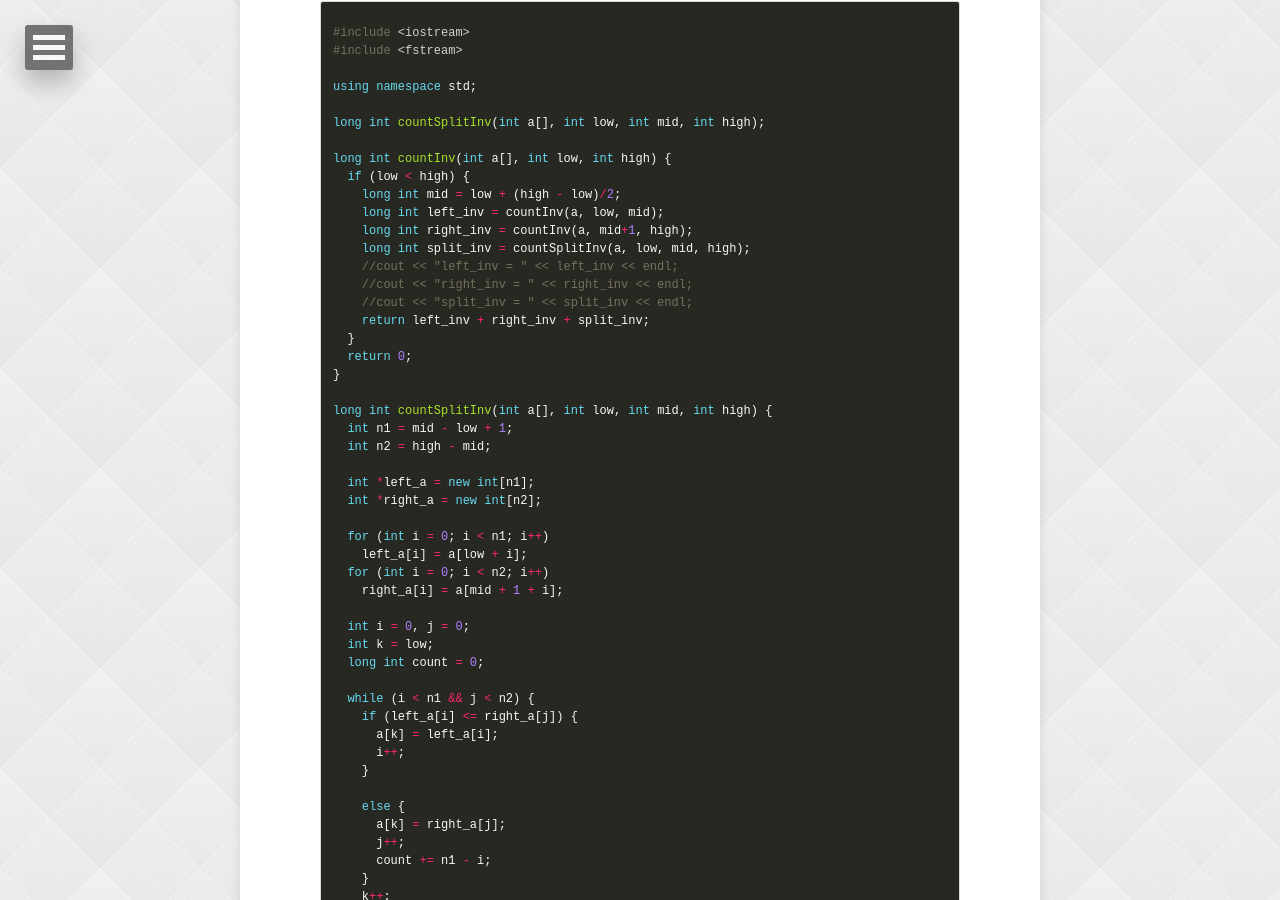
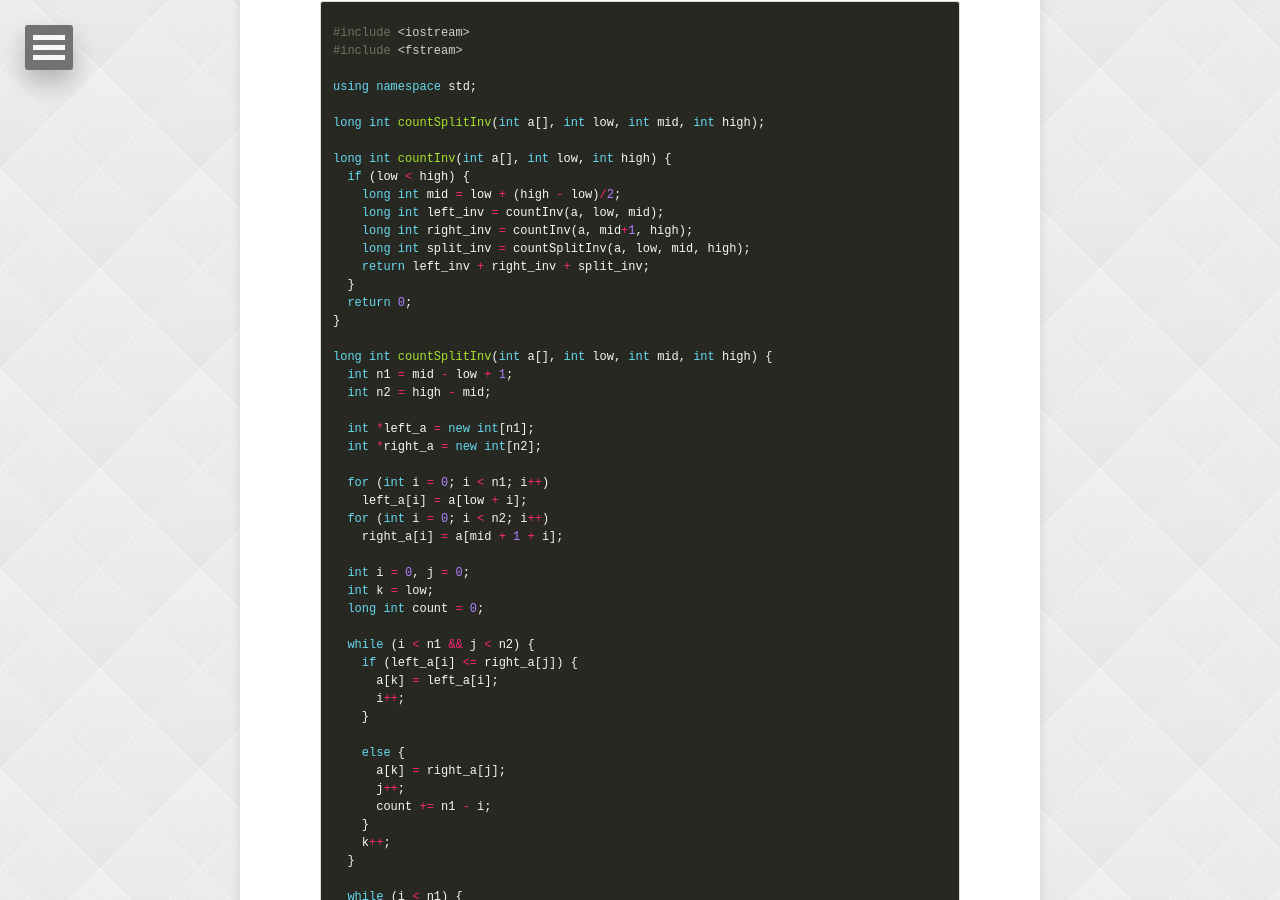
Before and after one commit to drawar/drawar.github.io, a Jekyll site: the page built from _posts/2017-06-05-count-inversion-cpp.md, in a window 1280 px wide and 900 px high, scrolled down 831 px. Built offline with Jekyll 4.4.1, drawn with Linux system fonts in a browser that asks for light colours; nearby versions of some CDN libraries; comment, search, counter and statistics services are not loaded.

Commit message:
Remove comment in code

```diff
--- a/_posts/2017-06-05-count-inversion-cpp.md
+++ b/_posts/2017-06-05-count-inversion-cpp.md
@@ -25,9 +25,6 @@ long int countInv(int a[], int low, int high) {
     long int left_inv = countInv(a, low, mid);
     long int right_inv = countInv(a, mid+1, high);
     long int split_inv = countSplitInv(a, low, mid, high);
-    //cout << "left_inv = " << left_inv << endl;
-    //cout << "right_inv = " << right_inv << endl;
-    //cout << "split_inv = " << split_inv << endl;
     return left_inv + right_inv + split_inv;
   }
   return 0;
```
